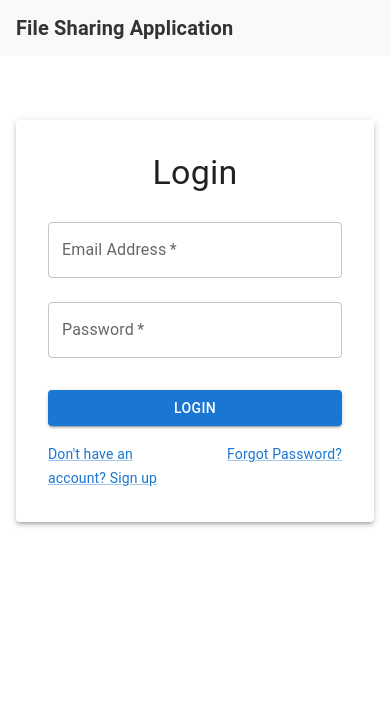
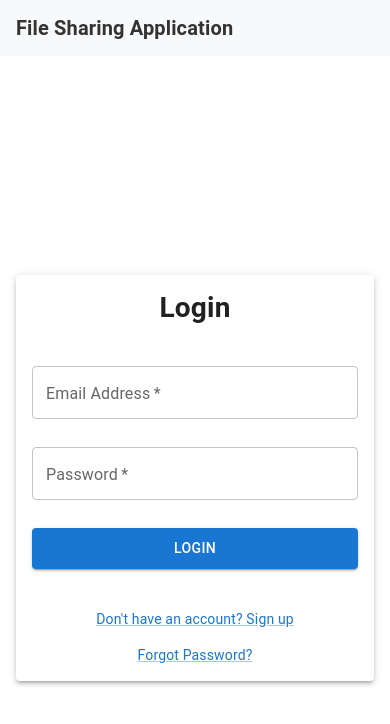
Before and after one commit to AmeeshaAntony/File-Sharing-Web-Application, a React (Create React App) app in the folder frontend/: page /login in a window 390 px wide. Shown: the top 724 px of the page. Built offline with nearby package versions, Linux system fonts and the light colour scheme.

Commit message:
responsive

```diff
--- a/frontend/src/components/Login.jsx
+++ b/frontend/src/components/Login.jsx
@@ -9,6 +9,8 @@ import {
   Link,
   Box,
   Grid,
+  useTheme,
+  useMediaQuery,
 } from '@mui/material';
 import { useAuth } from '../contexts/AuthContext';
 
@@ -18,6 +20,8 @@ function Login() {
   const [error, setError] = useState('');
   const navigate = useNavigate();
   const { login } = useAuth();
+  const theme = useTheme();
+  const isMobile = useMediaQuery(theme.breakpoints.down('sm'));
 
   const handleSubmit = async (e) => {
     e.preventDefault();
@@ -34,14 +38,46 @@ function Login() {
   };
 
   return (
-    <Container maxWidth="sm">
-      <Box sx={{ mt: 8 }}>
-        <Paper elevation={3} sx={{ p: 4 }}>
-          <Typography variant="h4" component="h1" gutterBottom align="center">
+    <Container
+      maxWidth="sm"
+      sx={{
+        minHeight: '100vh',
+        display: 'flex',
+        alignItems: 'center',
+        justifyContent: 'center',
+        py: { xs: 2, sm: 4, md: 6 },
+        px: { xs: 2, sm: 3, md: 4 }
+      }}
+    >
+      <Paper
+        elevation={3}
+        sx={{
+          p: { xs: 2, sm: 3, md: 4 },
+          width: '100%',
+          maxWidth: '450px',
+          mx: 'auto'
+        }}
+      >
+        <Typography
+          variant="h4"
+          component="h1"
+          gutterBottom
+          align="center"
+          sx={{
+            fontSize: { xs: '1.75rem', sm: '2rem', md: '2.125rem' },
+            fontWeight: 'bold',
+            mb: 3
+          }}
+        >
           Login
         </Typography>
         {error && (
-            <Typography color="error" align="center" gutterBottom>
+          <Typography
+            color="error"
+            align="center"
+            gutterBottom
+            sx={{ mb: 2 }}
+          >
             {error}
           </Typography>
         )}
@@ -54,6 +90,12 @@ function Login() {
             type="email"
             value={email}
             onChange={(e) => setEmail(e.target.value)}
+            sx={{
+              mb: { xs: 1.5, sm: 2 },
+              '& .MuiOutlinedInput-root': {
+                fontSize: { xs: '0.875rem', sm: '1rem' }
+              }
+            }}
           />
           <TextField
             margin="normal"
@@ -63,30 +105,66 @@ function Login() {
             type="password"
             value={password}
             onChange={(e) => setPassword(e.target.value)}
+            sx={{
+              mb: { xs: 1.5, sm: 2 },
+              '& .MuiOutlinedInput-root': {
+                fontSize: { xs: '0.875rem', sm: '1rem' }
+              }
+            }}
           />
           <Button
             type="submit"
             fullWidth
             variant="contained"
-              sx={{ mt: 3, mb: 2 }}
+            sx={{
+              mt: { xs: 2, sm: 3 },
+              mb: { xs: 2, sm: 3 },
+              py: { xs: 1, sm: 1.5 },
+              fontSize: { xs: '0.875rem', sm: '1rem' }
+            }}
           >
             Login
           </Button>
-            <Grid container spacing={2}>
-              <Grid item xs={6}>
-                <Link component={RouterLink} to="/register" variant="body2">
+          <Grid
+            container
+            spacing={2}
+            sx={{
+              mt: { xs: 1, sm: 2 },
+              flexDirection: { xs: 'column', sm: 'row' },
+              alignItems: { xs: 'center', sm: 'flex-start' }
+            }}
+          >
+            <Grid item xs={12} sm={6}>
+              <Link
+                component={RouterLink}
+                to="/register"
+                variant="body2"
+                sx={{
+                  display: 'block',
+                  textAlign: { xs: 'center', sm: 'left' },
+                  fontSize: { xs: '0.875rem', sm: '0.875rem' }
+                }}
+              >
                 Don't have an account? Sign up
               </Link>
             </Grid>
-              <Grid item xs={6} sx={{ textAlign: 'right' }}>
-                <Link component={RouterLink} to="/forgot-password" variant="body2">
+            <Grid item xs={12} sm={6}>
+              <Link
+                component={RouterLink}
+                to="/forgot-password"
+                variant="body2"
+                sx={{
+                  display: 'block',
+                  textAlign: { xs: 'center', sm: 'right' },
+                  fontSize: { xs: '0.875rem', sm: '0.875rem' }
+                }}
+              >
                 Forgot Password?
               </Link>
             </Grid>
           </Grid>
         </form>
       </Paper>
-      </Box>
     </Container>
   );
 }
--- a/frontend/src/components/MyFiles.jsx
+++ b/frontend/src/components/MyFiles.jsx
@@ -251,8 +251,8 @@ function MyFiles() {
         <Typography variant="h4" component="h1" gutterBottom>
           Welcome, {user?.first_name}!
         </Typography>
-        <Box sx={{ display: 'flex', justifyContent: 'space-between', alignItems: 'center', mb: 4 }}>
-          <Box sx={{ display: 'flex', gap: 2 }}>
+        <Box sx={{ display: 'flex', justifyContent: 'space-between', alignItems: 'center', mb: 4, flexDirection: { xs: 'column', sm: 'row' }, gap: { xs: 2, sm: 0 } }}>
+          <Box sx={{ display: 'flex', gap: 2, width: { xs: '100%', sm: 'auto' }, justifyContent: { xs: 'center', sm: 'flex-start' } }}>
             <Button
               variant="contained"
               startIcon={<UploadIcon />}
@@ -273,6 +273,7 @@ function MyFiles() {
             variant="outlined"
             size="small"
             onChange={handleSearchChange}
+            sx={{ width: { xs: '100%', sm: 'auto' } }}
           />
         </Box>
 
```
Lines whose indentation alone changed are shown as unchanged.
